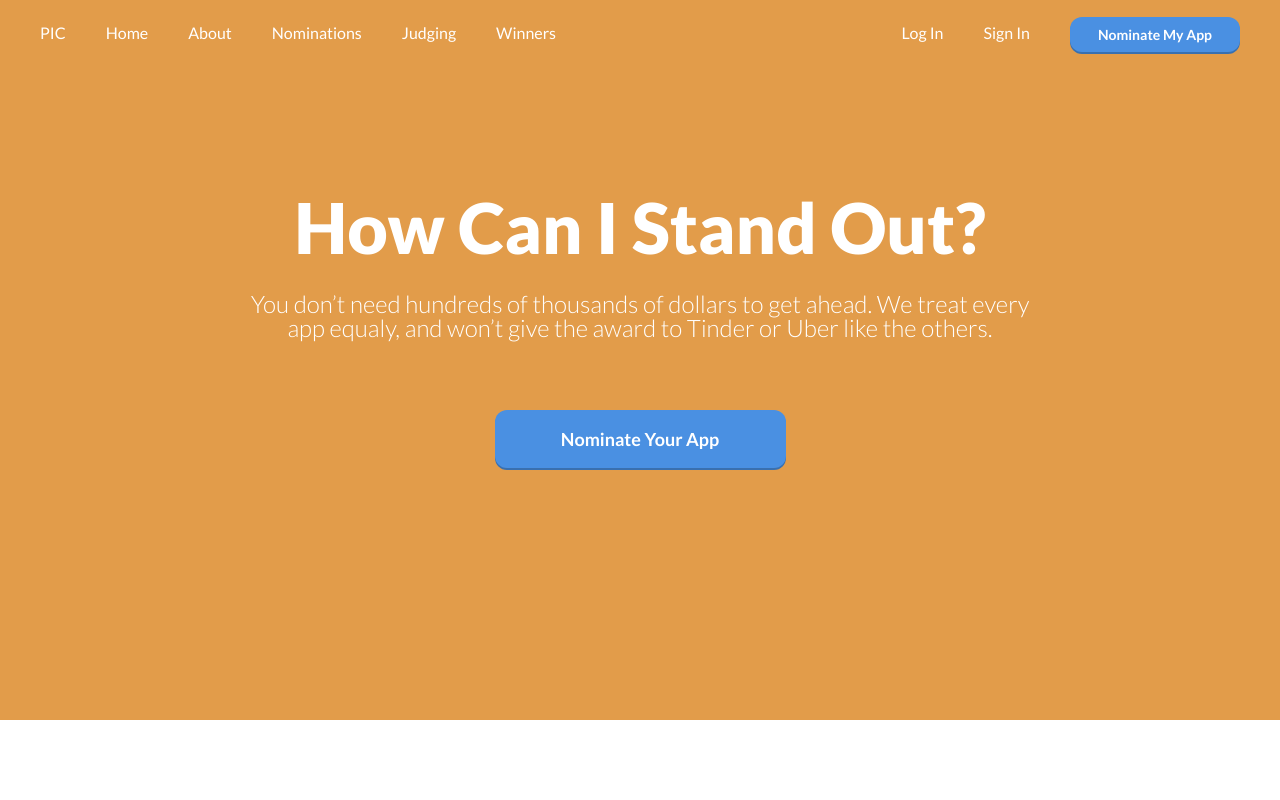
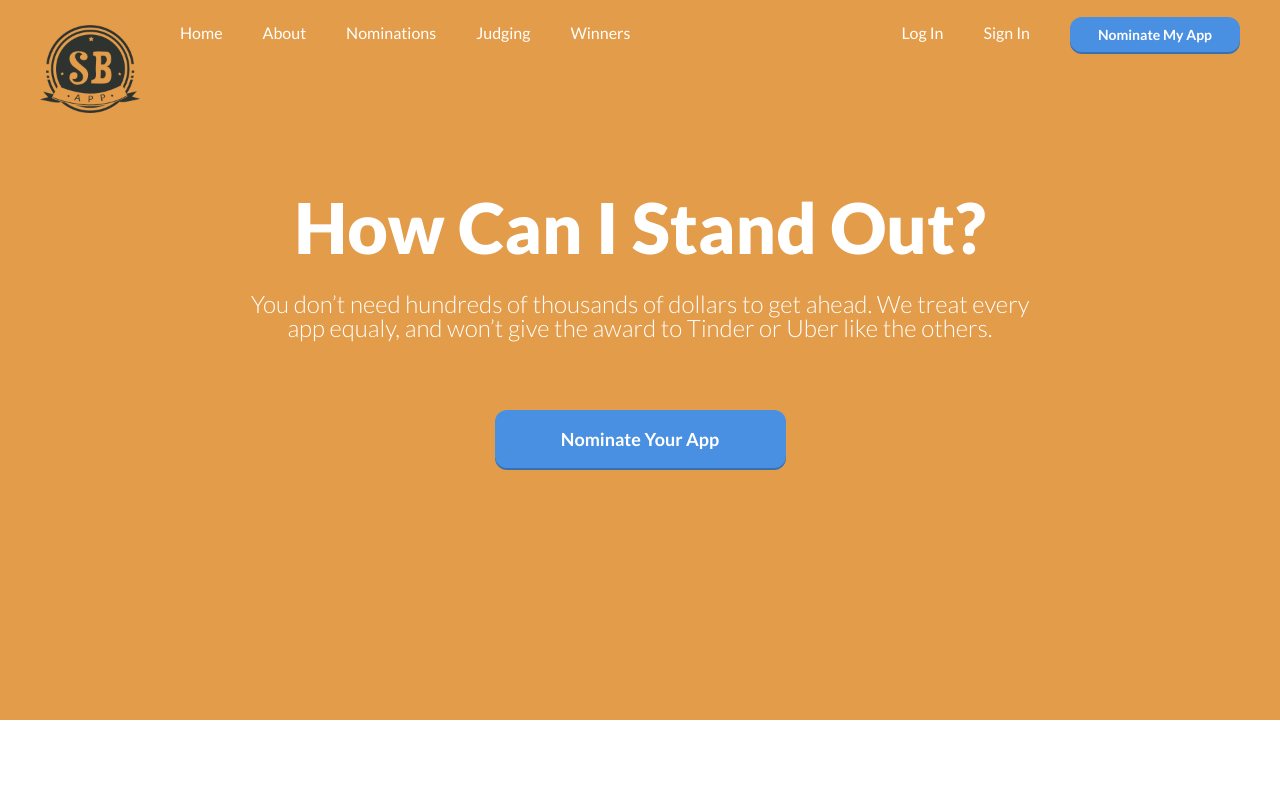
Before and after one commit to samuelarchibald/newgitTest, a plain HTML site: page index.html in a window 1280 px wide. Shown: the top 800 px of the page. Drawn offline with nearby package versions, Linux system fonts and the light colour scheme.

Commit message:
Didn't change much

```diff
--- a/index.html
+++ b/index.html
@@ -15,7 +15,7 @@
     <header>
       <nav class="white">
         <div class="left">
-          <div class="item"><a href="#">PIC</a></div>
+          <div class="item"><a href="#"><img src="imgs/logo.png" alt=""></a></div>
           <div class="item"><a href="#">Home</a></div>
           <div class="item"><a href="about.html">About</a></div>
           <div class="item"><a href="#">Nominations</a></div>
--- a/scss/_globals.scss
+++ b/scss/_globals.scss
@@ -8,6 +8,10 @@ nav {
 	width:100%;
 	@media (max-width:960px) {
 		display:none;
+	}
+	img {
+		width:100px;
+
 	}
 }
 .left .item {
```
Also changed, not shown: css/global.css.
